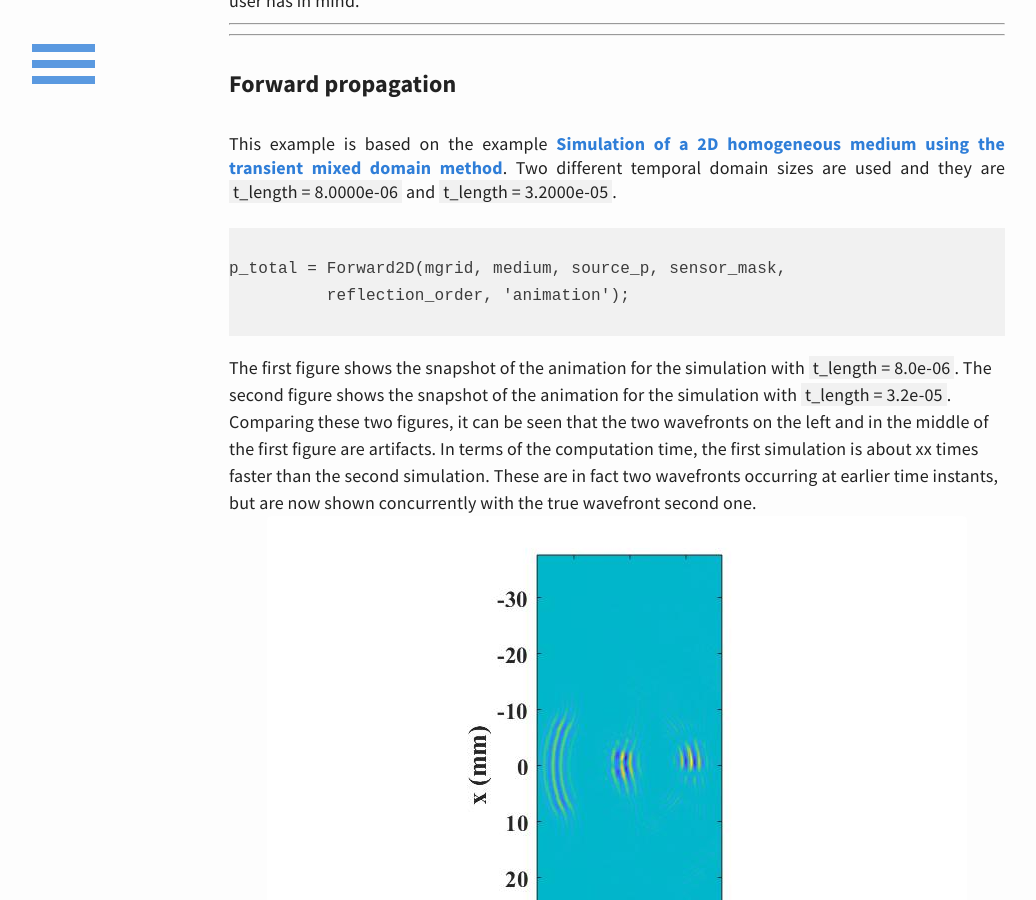
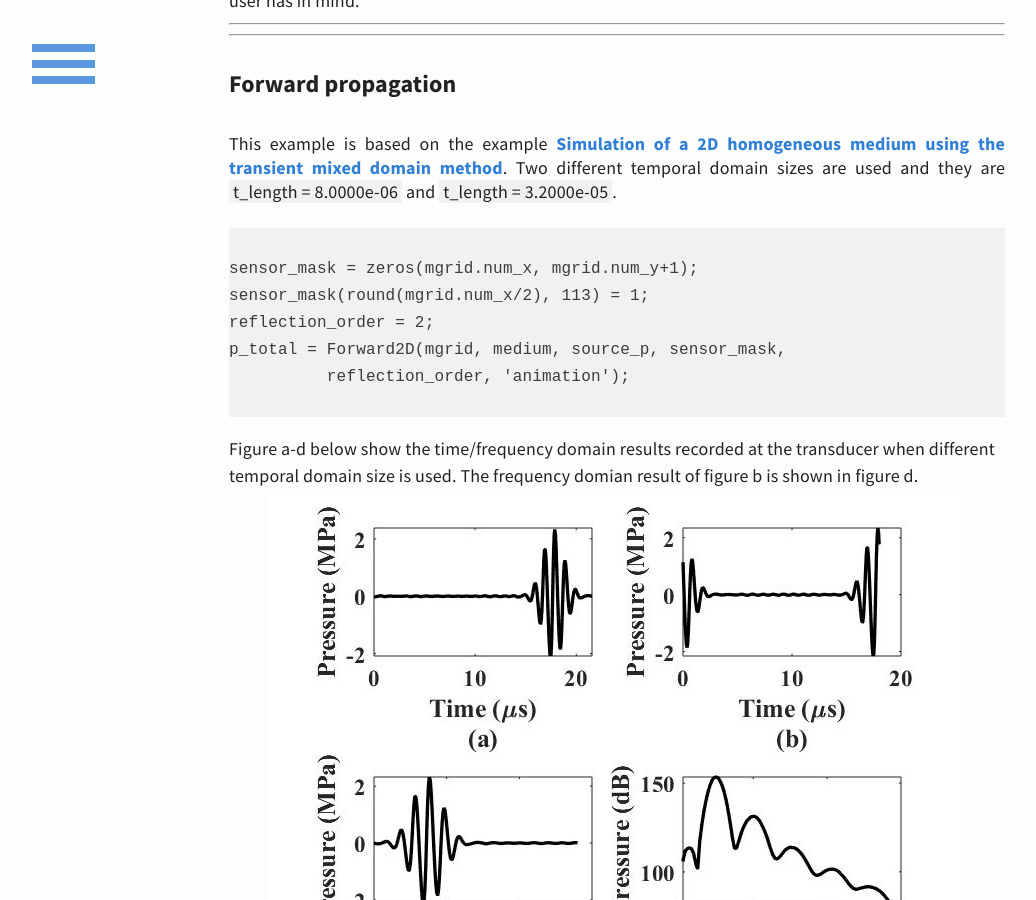
Before and after one commit to m-SOUND/mSOUND, a Jekyll site: the page built from _posts/2019-07-20-TMDM_2D_animation.html, in a window 1280 px wide and 900 px high, scrolled down 775 px. Shown: the whole window, without its empty margins (23-1059 px from the left). Built offline with Jekyll 4.4.1, drawn with Linux system fonts in a browser that asks for light colours.

Commit message:
Update 2019-07-20-TMDM_2D_animation.html

```diff
--- a/_posts/2019-07-20-TMDM_2D_animation.html
+++ b/_posts/2019-07-20-TMDM_2D_animation.html
@@ -34,10 +34,17 @@ This example is based on the example
 and <span style="background-color:#f1f1f1">t_length = 3.2000e-05</span>.
 <pre>
 <code>
+sensor_mask = zeros(mgrid.num_x, mgrid.num_y+1);
+sensor_mask(round(mgrid.num_x/2), 113) = 1;
+reflection_order = 2;
 p_total = Forward2D(mgrid, medium, source_p, sensor_mask,
           reflection_order, 'animation');
 </code>
 </pre>
+Figure a-d below show the time/frequency domain results recorded at the transducer when different temporal domain size is used.
+The frequency domian result of figure b is shown in figure d.
+<img src="/mSOUND/img/animation_2D_time_results.jpg" alt="time and frequency domain results at the transducer focus">
+
 The first figure shows the snapshot of the animation for the simulation with <span style="background-color:#f1f1f1">t_length = 8.0e-06</span>.
 The second figure shows the snapshot of the animation for the simulation with <span style="background-color:#f1f1f1">t_length = 3.2e-05</span>.
 Comparing these two figures, it can be seen that the two wavefronts on the left and in the middle of the first figure are artifacts.
```
